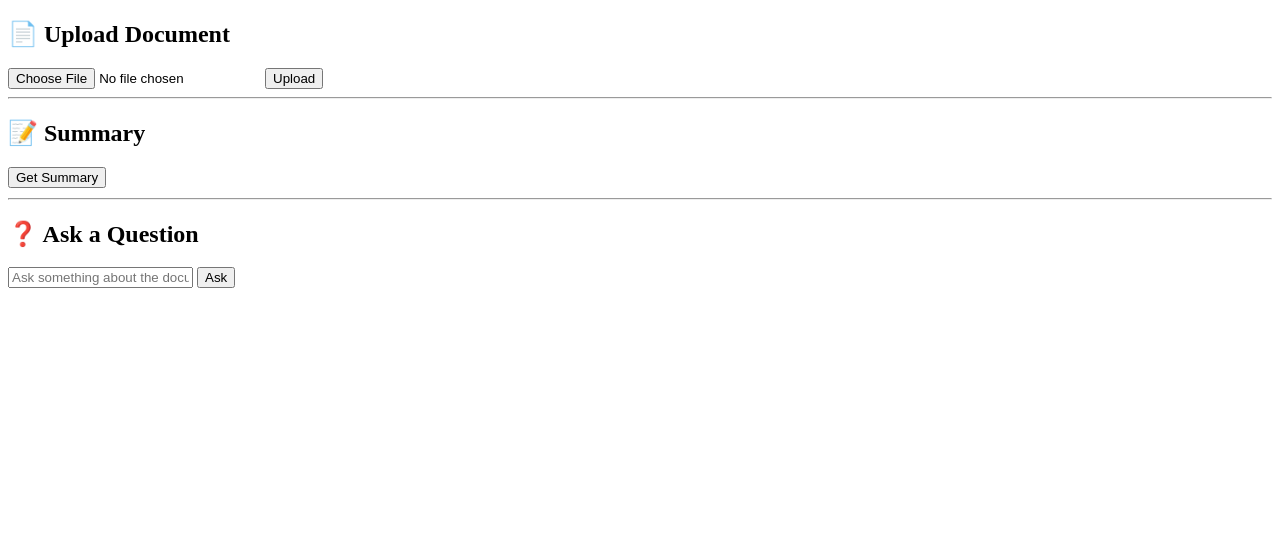
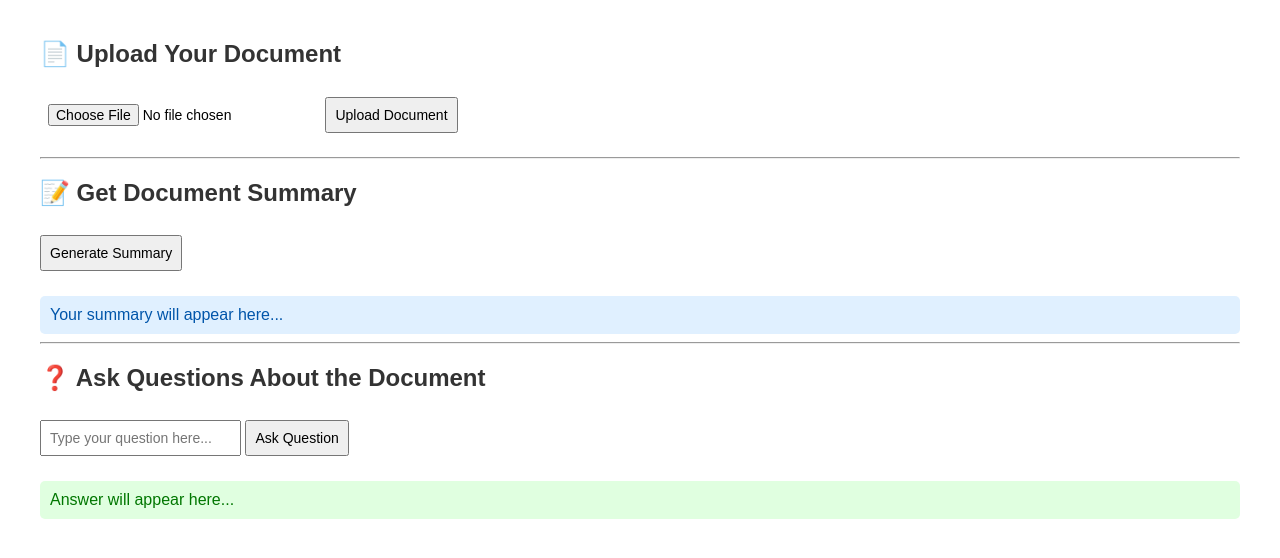
Before and after one commit to MythilManivel/DOCUMENTATION, a plain HTML site: page index.html in a window 1280 px wide. Drawn offline with Linux system fonts and the light colour scheme.

Commit message:
Update index.html

```diff
--- a/index.html
+++ b/index.html
@@ -2,30 +2,59 @@
 <html lang="en">
 <head>
     <meta charset="UTF-8">
+    <meta name="viewport" content="width=device-width, initial-scale=1.0">
     <title>Documentation Assistant</title>
+    <style>
+        body {
+            font-family: Arial, sans-serif;
+            margin: 40px;
+        }
+        h2 {
+            color: #333;
+        }
+        input[type="file"], input[type="text"], button {
+            margin-top: 8px;
+            margin-bottom: 15px;
+            padding: 8px;
+            font-size: 14px;
+        }
+        #summary, #answer {
+            margin-top: 10px;
+            padding: 10px;
+            border-radius: 5px;
+        }
+        #summary {
+            background-color: #e0f0ff;
+            color: #0055aa;
+        }
+        #answer {
+            background-color: #e0ffe0;
+            color: #007700;
+        }
+    </style>
 </head>
 <body>
 
-    <h2>📄 Upload Document</h2>
+    <h2>📄 Upload Your Document</h2>
     <input type="file" id="file" accept=".pdf,.doc,.docx,.txt" />
-    <button onclick="uploadDocument()">Upload</button>
+    <button onclick="uploadDocument()">Upload Document</button>
 
     <hr>
 
-    <h2>📝 Summary</h2>
-    <button onclick="getSummary()">Get Summary</button>
-    <div id="summary" style="margin-top:10px; color:blue;"></div>
+    <h2>📝 Get Document Summary</h2>
+    <button onclick="getSummary()">Generate Summary</button>
+    <div id="summary">Your summary will appear here...</div>
 
     <hr>
 
-    <h2>❓ Ask a Question</h2>
+    <h2>❓ Ask Questions About the Document</h2>
     <input
         type="text"
         id="question"
-        placeholder="Ask something about the document..."
+        placeholder="Type your question here..."
     />
-    <button onclick="askQuestion()">Ask</button>
-    <div id="answer" style="margin-top:10px; color:green;"></div>
+    <button onclick="askQuestion()">Ask Question</button>
+    <div id="answer">Answer will appear here...</div>
 
     <script src="scripts.js"></script>
 
```
